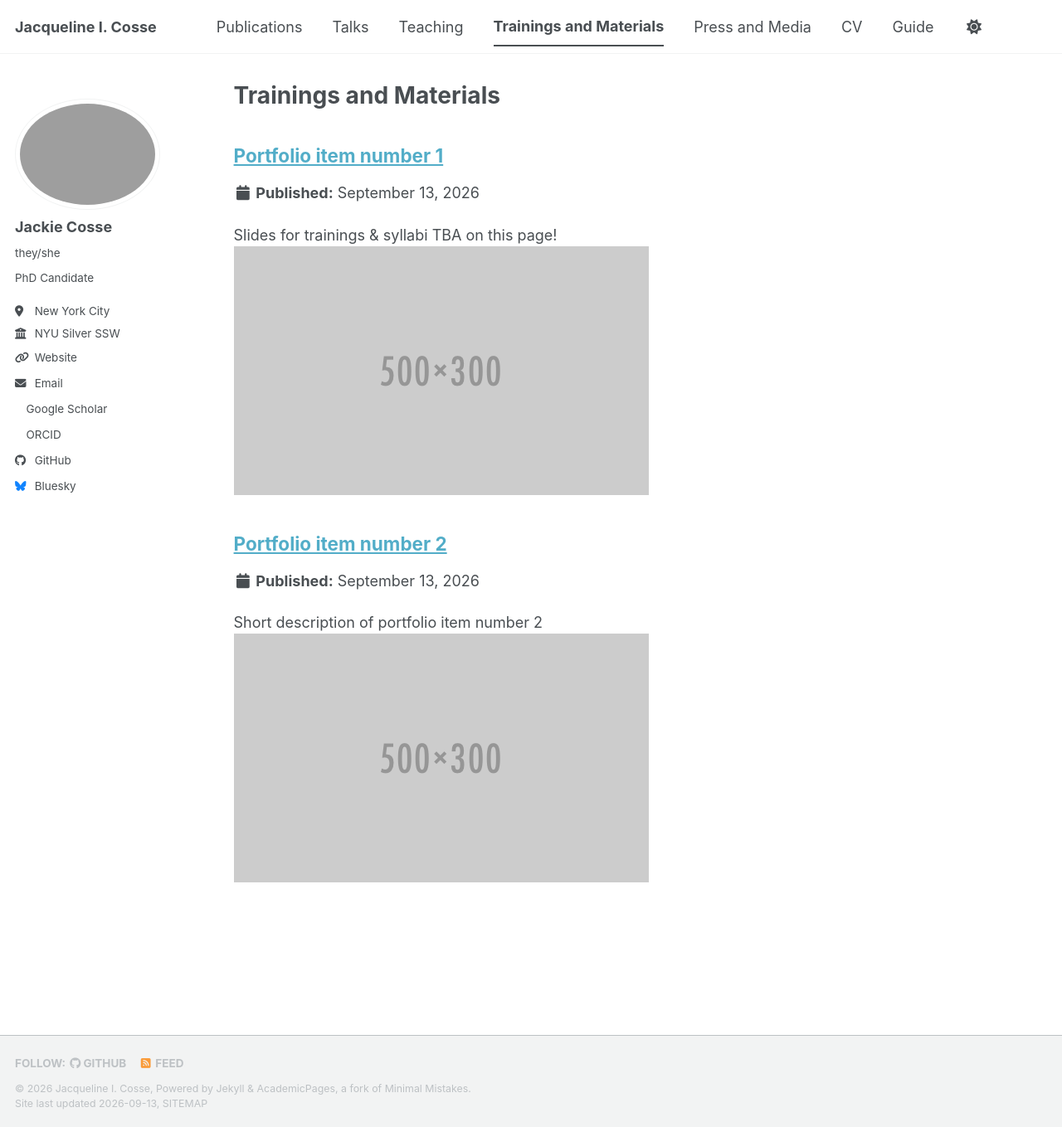
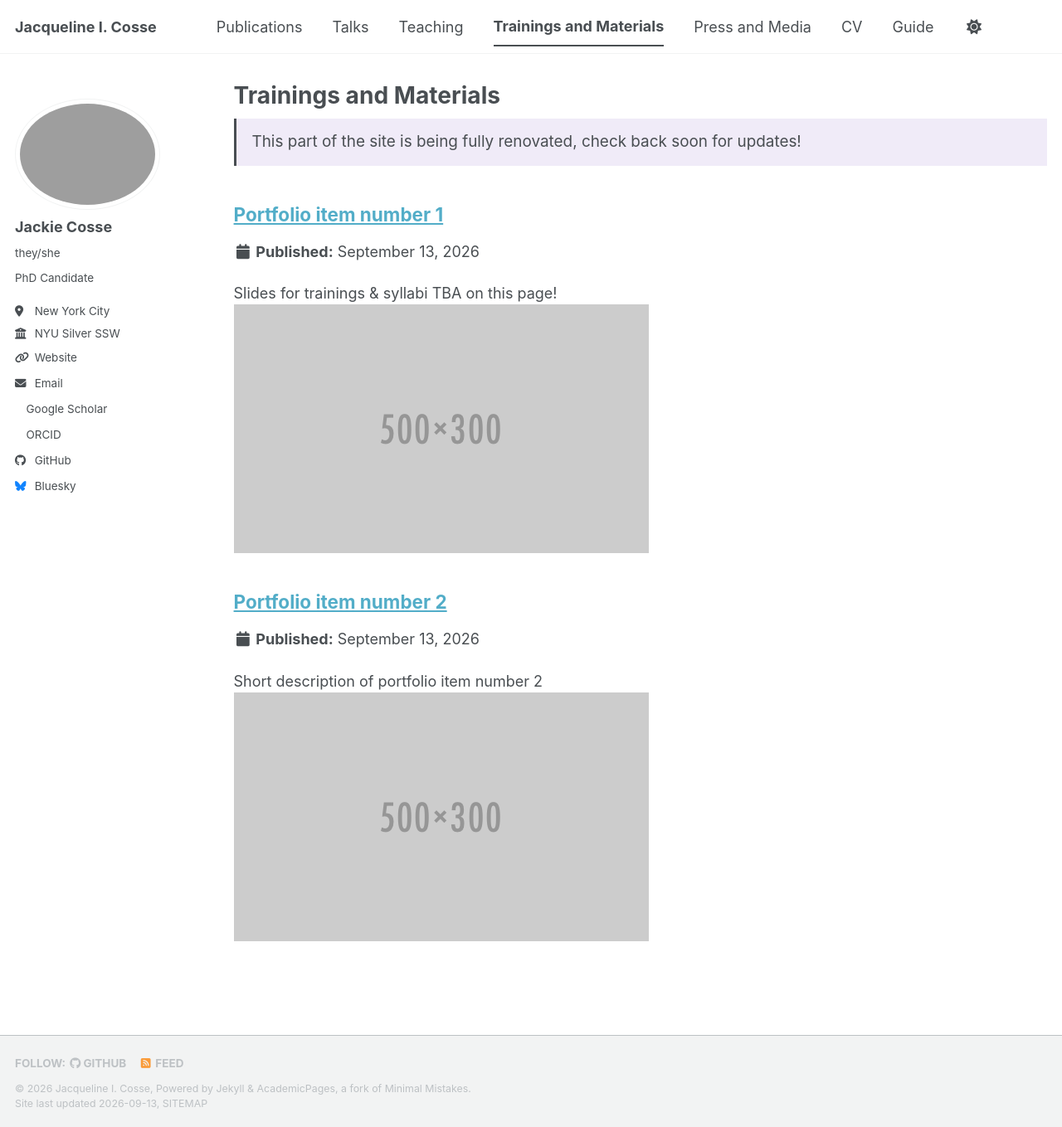
Before and after one commit to jackiecosse/jackiecosse.com, a Jekyll site: the page built from _pages/portfolio.html, in a window 1280 px wide and 1359 px high. Shown: the whole window at 83% size. Built offline with Jekyll 4.4.1, drawn with Linux system fonts in a browser that asks for light colours; a style sheet for code colours, icons or effects is not loaded.

Commit message:
Update portfolio.html

```diff
--- a/_pages/portfolio.html
+++ b/_pages/portfolio.html
@@ -4,6 +4,7 @@
 permalink: /portfolio/
 author_profile: true
 ---
+<div class="wordwrap" style="font-size: 1.05rem; padding: 0.75em 1em; border-left: 3px solid currentColor; background-color: rgba(149, 117, 205, 0.14);">This part of the site is being fully renovated, check back soon for updates!</div>
 
 {% include base_path %}
 
```
